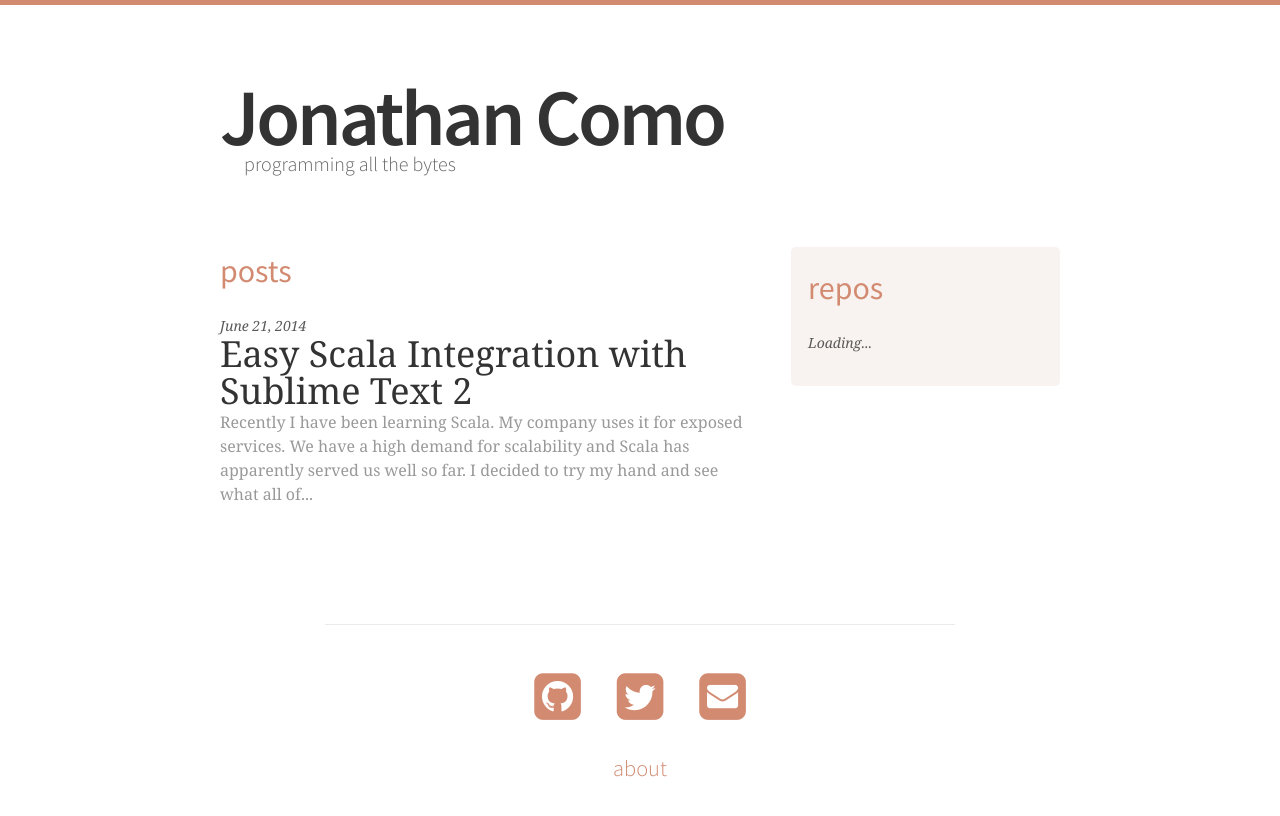
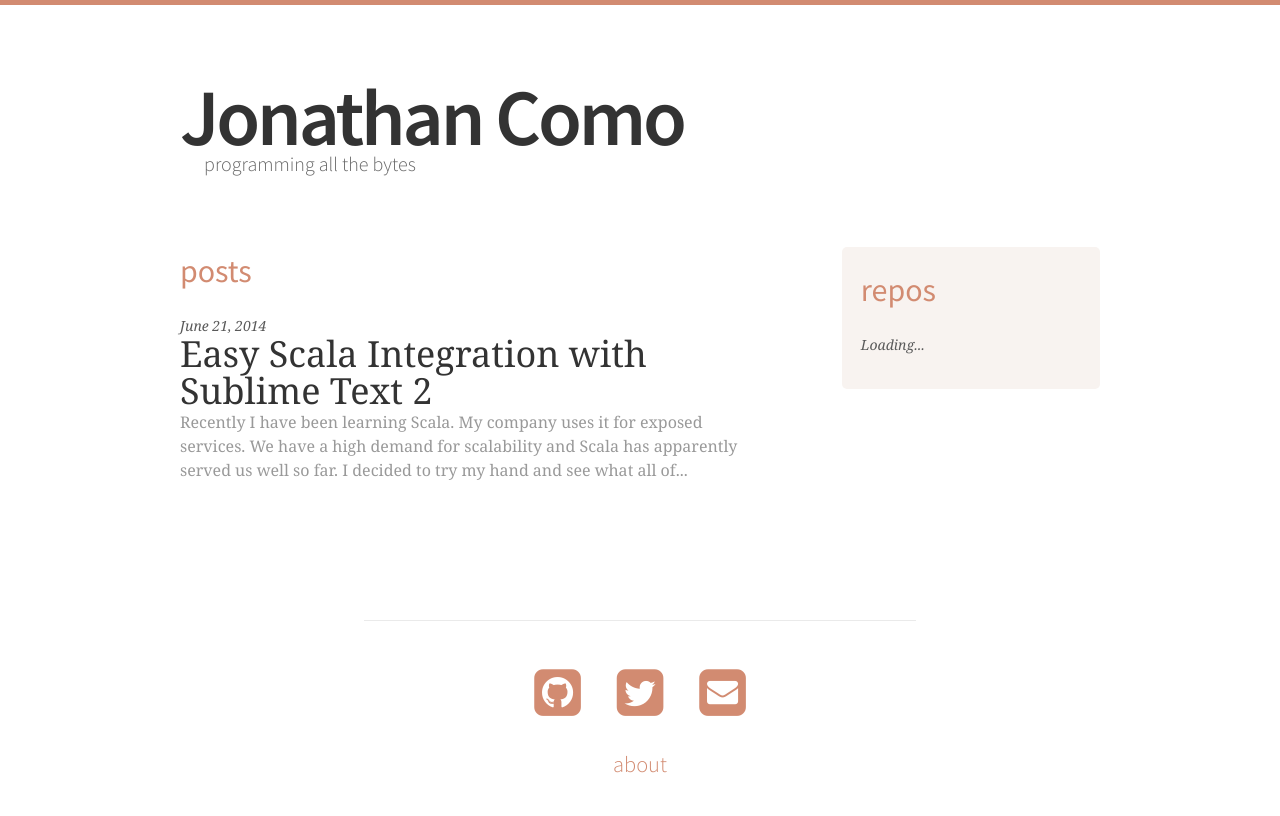
Before and after one commit to jcomo/jcomo.github.io, a Jekyll site: the page built from index.html, in a window 1280 px wide. Shown: the top 816 px of the page. Built offline with Jekyll 4.4.1, drawn with Linux system fonts in a browser that asks for light colours; nearby versions of some CDN libraries.

Commit message:
style updates

```diff
--- a/css/main.css
+++ b/css/main.css
@@ -50,7 +50,7 @@ i:visited {
 .wrap:after { content:""; display:table; }
 .wrap:after { clear: both; }
 .wrap {
-  max-width: 840px;
+  max-width: 920px;
   padding: 0 30px;
   margin: 0 auto;
   zoom: 1;
@@ -140,7 +140,7 @@ i:visited {
 /* Site footer */
 
 .site-footer {
-  padding: 40px 0;
+  padding: 60px 0 40px;
 }
 
 .footer-about {
@@ -156,7 +156,7 @@ i:visited {
 
 .footer-content {
   padding: 30px 0;
-  width: 75%;
+  width: 60%;
   margin: 0 auto;
   border-top: 1px solid #eaeaea;
   text-align: center;
@@ -189,7 +189,7 @@ i:visited {
 /* Sidebar styles */
 /* ----------------------------------------------------------*/
 .sidebar {
-  width: 28%;
+  width: 24%;
   overflow: hidden;
   background-color: #f8f3f0;
   border-radius: 5px;
@@ -219,7 +219,7 @@ i:visited {
 
 .home {
   width: 64%;
-  margin-right: 4%;
+  margin-right: 8%;
   float: left;
 }
 @media screen and (max-width: 747px) {
```
